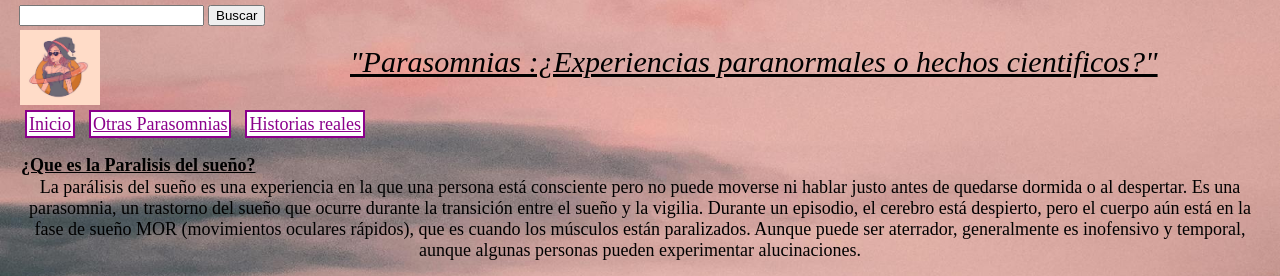
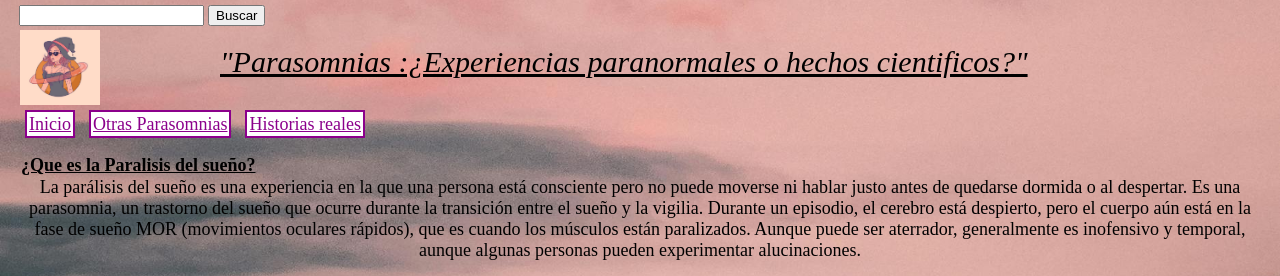
Before and after one commit to Mxriecx/Desafio1, a plain HTML site: page index.html in a window 1280 px wide. Shown: the top 276 px of the page. Drawn offline with Linux system fonts and the light colour scheme; grey boxes are pictures that could not be loaded.

Commit message:
centrado adicional del header

```diff
--- a/styles.css
+++ b/styles.css
@@ -17,7 +17,7 @@ header{
     text-align: center;
     font-style: italic;
     font-size: 30px;
-    position: absolute;top: 45px;left: 350px;
+    position: absolute;top: 45px;left: 220px;
 }
 #bruja{
     width: 80px;
```
